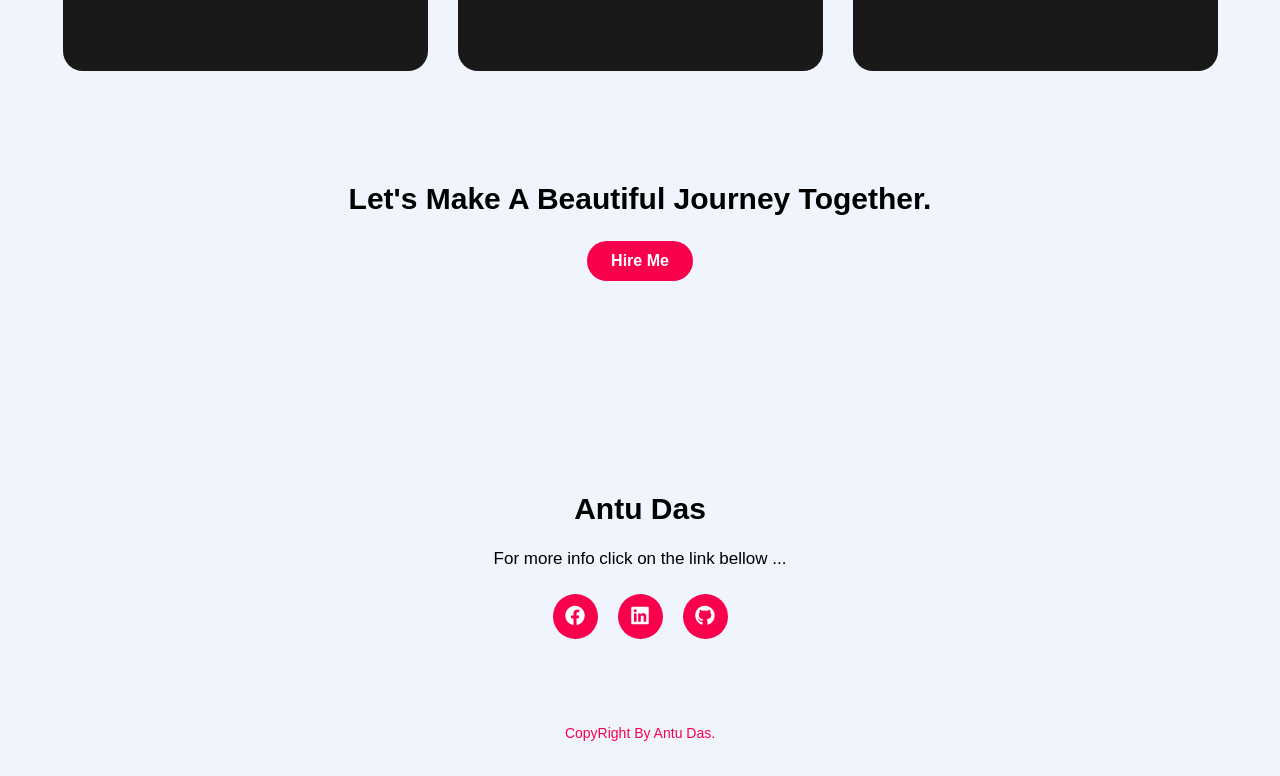
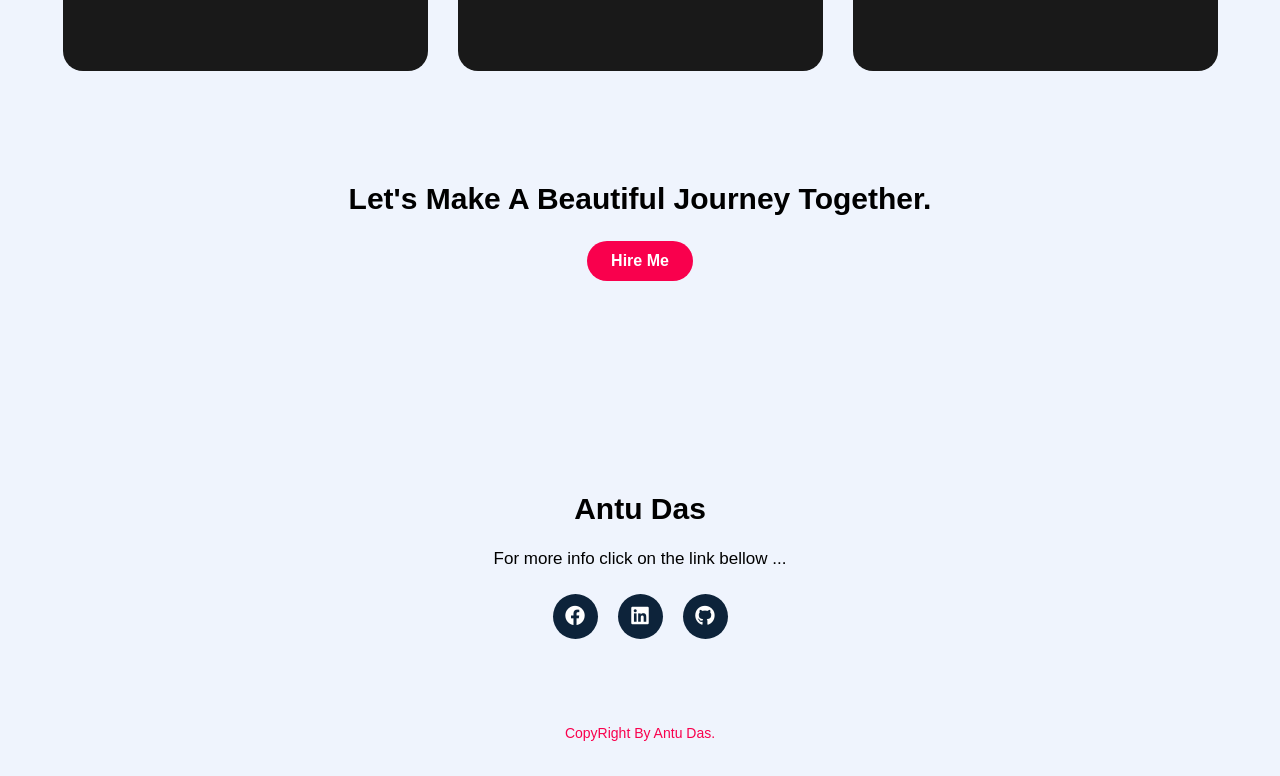
Before and after one commit to antudaa/First-Port-Folio, a plain HTML site: page index.html in a window 1280 px wide. Shown: the part 2036-2812 px from the top of the page. Drawn offline with Linux system fonts and the light colour scheme.

Commit message:
Adding Changes

```diff
--- a/style.css
+++ b/style.css
@@ -4,6 +4,7 @@
     font-family: 'Arial', sans-serif;
     box-sizing: border-box;
     /* background-color: black; */
+
 }
 
 .hero{
@@ -306,6 +307,7 @@ button:hover{
     justify-content: center;
     align-items: center;
     min-height: 400px;
+    box-shadow: 5px 5px #191919;
 
 }
 
@@ -319,6 +321,7 @@ button:hover{
     position: relative;
     overflow:hidden;
     text-align: center;
+
 
 }
 
@@ -439,7 +442,7 @@ footer p:nth-child(2){
     display: flex;
     align-items: center;
     justify-content: center;
-    background: #f9004d;
+    background: #0d233a;
     border-radius: 50px;
     margin: 22px 10px;
     color: white;
```
Also changed, not shown: index.html (+1 -0 lines).
